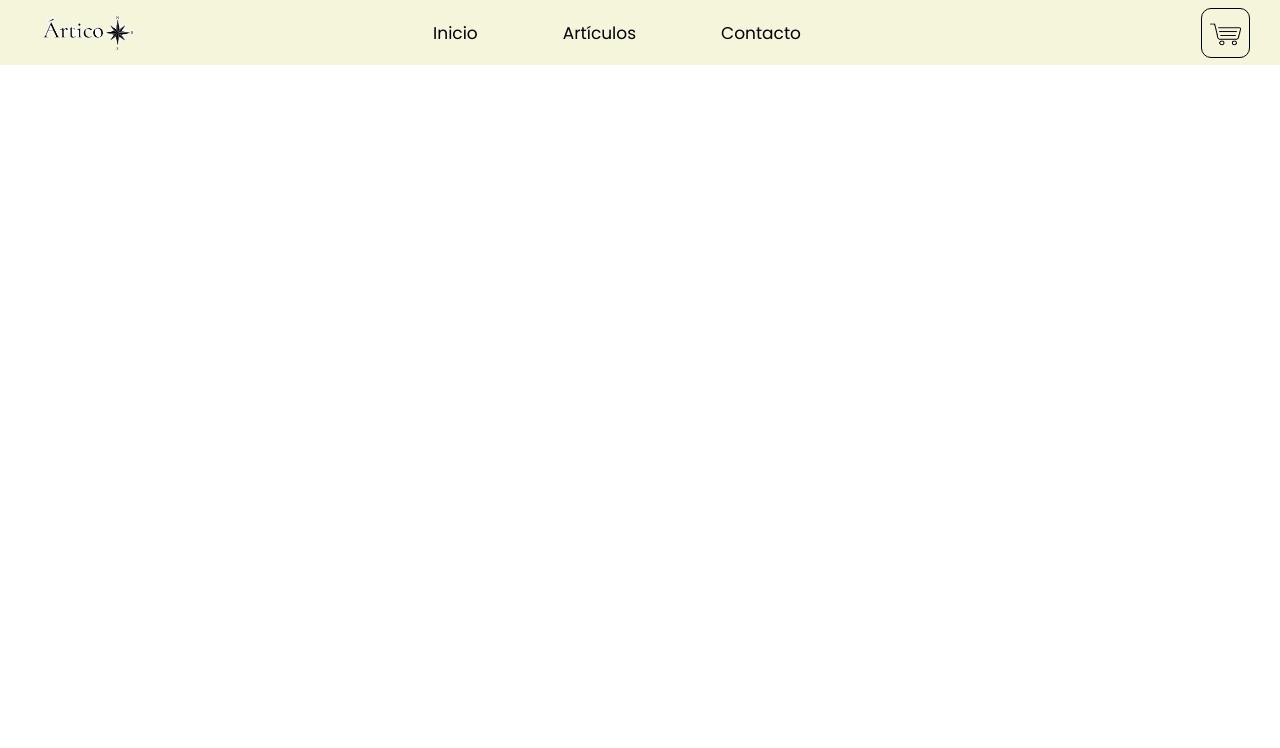
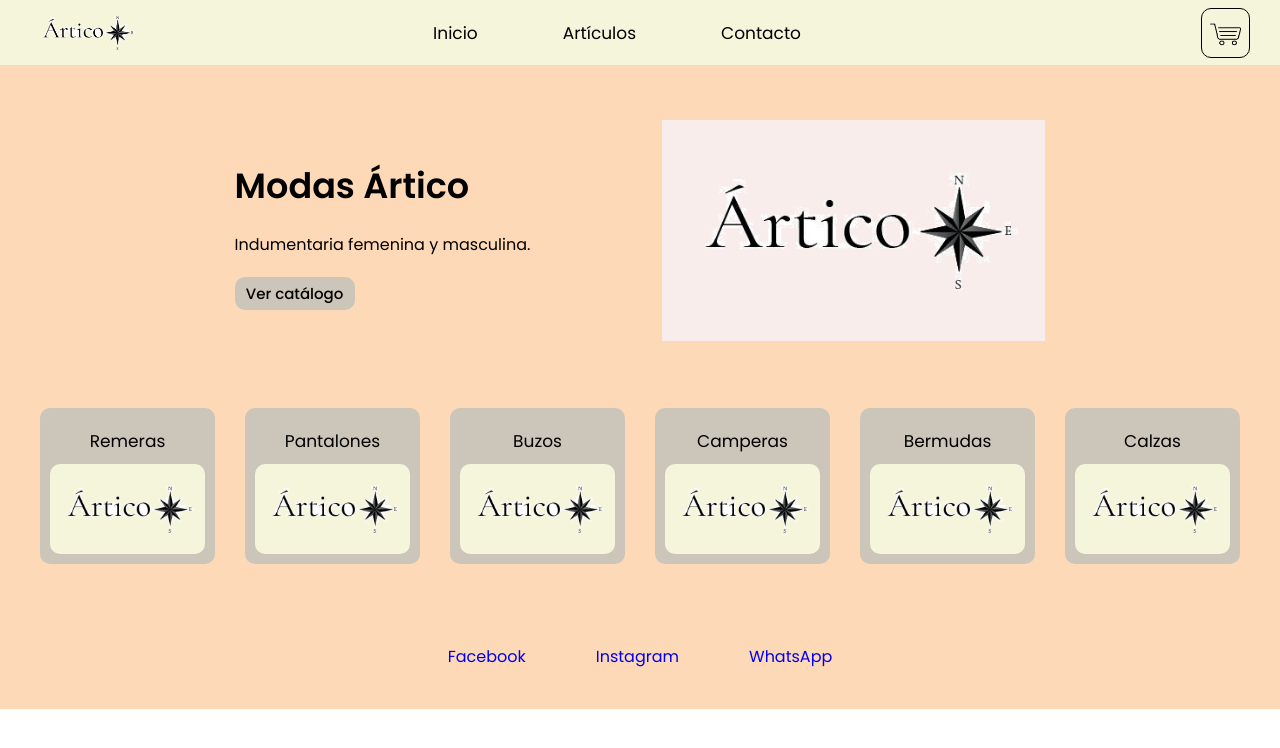
Before and after one commit to GastonFerrero/landing_portfolio, a plain HTML site: page index.html in a window 1280 px wide. Drawn offline with Linux system fonts and the light colour scheme.

Commit message:
entrega3

```diff
--- a/index.html
+++ b/index.html
@@ -19,5 +19,64 @@
         <img class="carrito" src="assets/img/descarga.png" alt="Carrito" />
       </nav>
     </header>
+
+    <main>
+      <section id="info">
+        <div class="infopag">
+          <h1>Modas Ártico</h1>
+          <p>Indumentaria femenina y masculina.</p>
+          <a href="#">Ver catálogo</a>
+        </div>
+        <div class="infologo">
+          <img src="./assets/img/logoarticoback.png" alt="Logo Artico" />
+          <!-- Todavia no tengo la imagen en formato png -->
+        </div>
+      </section>
+      <section id="catalogo">
+        <div class="caja">
+          <h3>Remeras</h3>
+          <img class="ropa" src="assets/img/logoartico.jpg" alt="" />
+        </div>
+        <div class="caja">
+          <h3>Pantalones</h3>
+          <img class="ropa" src="assets/img/logoartico.jpg" alt="" />
+        </div>
+        <div class="caja">
+          <h3>Buzos</h3>
+          <img class="ropa" src="assets/img/logoartico.jpg" alt="" />
+        </div>
+        <div class="caja">
+          <h3>Camperas</h3>
+          <img class="ropa" src="assets/img/logoartico.jpg" alt="" />
+        </div>
+        <div class="caja">
+          <h3>Bermudas</h3>
+          <img class="ropa" src="assets/img/logoartico.jpg" alt="" />
+        </div>
+        <div class="caja">
+          <h3>Calzas</h3>
+          <img class="ropa" src="assets/img/logoartico.jpg" alt="" />
+        </div>
+      </section>
+    </main>
+    <footer>
+      <div>
+        <ul class="footer-links">
+          <li>
+            <a href="https://www.facebook.com/articoAvellaneda" target="_blank"
+              >Facebook</a
+            >
+          </li>
+          <li>
+            <a
+              href="https://www.instagram.com/artico_avellaneda"
+              target="_blank"
+              >Instagram</a
+            >
+          </li>
+          <li><a href="#">WhatsApp</a></li>
+        </ul>
+      </div>
+    </footer>
   </body>
 </html>
--- a/style.css
+++ b/style.css
@@ -1,5 +1,9 @@
 @import url('https://fonts.googleapis.com/css2?family=Montserrat:wght@100;200;300;400;500;600;700;800;900&family=Poppins:wght@100;200;300;400;500;600;700;800&display=swap');
 
+:root {
+    --background: #fed9b7;
+    --secondary: #ccc5b9;
+}
 
 * {
     margin: 0;
@@ -24,6 +28,7 @@ header {
 
 .logo {
     height: 100%;
+    cursor: pointer;
 }
 
 .navbar,
@@ -57,3 +62,106 @@ header {
     cursor: pointer;
     width: 49px;
 }
+
+main{
+    background: var(--background);
+    display: flex;
+    flex-direction: column;
+    align-items: center;
+    justify-content: center;
+    width: 100%;
+}
+
+#catalogo {
+    background: var(--background);
+    margin-top: 30px;
+    max-width: 1200px;
+    display: flex;
+    justify-content: center;
+    align-items: center;
+    gap: 30px;
+}
+
+.caja {
+    width: 250px;
+    background: var(--secondary);
+    padding: 10px 10px;
+    border-radius: 10px;
+    align-items: center;
+    justify-content: center;
+    display: flex;
+    flex-direction: column;
+    cursor: pointer;
+
+}
+
+.ropa {
+    width: 100%;
+    border-radius: 10px;
+}
+
+
+#catalogo h3 {
+    font-size: 17px;
+    font-weight: 400;
+    padding: 10px 0px;
+}
+
+footer {
+    background: var(--background);
+    color: #6d597a;
+    display: flex;
+    align-items: center;
+    justify-content: center;
+    flex-direction: column;
+    padding: 80px 0px 40px 0px;
+    gap: 40px;
+}
+
+.footer-links {
+    display: flex;
+    justify-content: center;
+    align-items: center;
+    gap: 70px;
+}
+
+#info {
+    margin-top: 70px;
+    padding: 50px 0px 30px 0px;
+    max-width: 1200px;
+    display: flex;
+    justify-content: center;
+    align-items: center;
+    gap: 75px;
+}
+
+.infopag {
+    display: flex;
+    flex-direction: column;
+    gap: 20px;
+    width: 50%;
+}
+
+.infopag h1 {
+    font-size: 35px;
+    width: 90%;
+    font-weight: 600;
+}
+
+.infologo img {
+    width: 100%;
+}
+
+
+
+.infopag a {
+    color: black;
+    background-color: var(--secondary);
+    width: 120px;
+    padding: 5px 0px;
+    border-radius: 10px;
+    font-size: 15px;
+    text-align: center;
+    font-weight: 500;
+
+}
```
Also changed, not shown: assets/img/logoarticoback.png (added).
